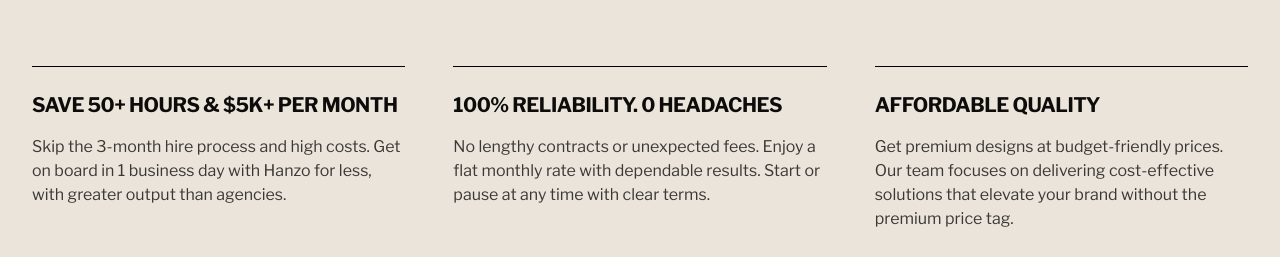
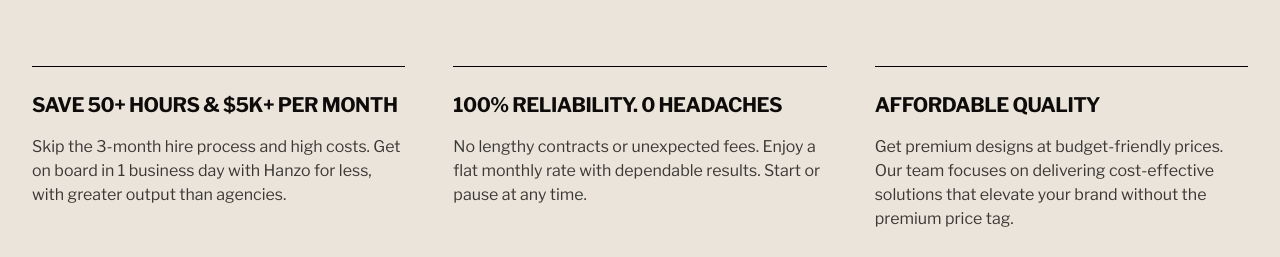
Before and after one commit to hanzoai/agency, a React (Vite) app: page / in a window 1280 px wide. Shown: the part 1884-2141 px from the top of the page. Built offline with nearby package versions, Linux system fonts and the light colour scheme.

Commit message:
Refactor text content
Remove "with clear terms" from a description.

```diff
--- a/src/components/WhyHanzo.tsx
+++ b/src/components/WhyHanzo.tsx
@@ -8,7 +8,7 @@
   },
   {
     title: "100% Reliability. 0 Headaches",
-    description: "No lengthy contracts or unexpected fees. Enjoy a flat monthly rate with dependable results. Start or pause at any time with clear terms."
+    description: "No lengthy contracts or unexpected fees. Enjoy a flat monthly rate with dependable results. Start or pause at any time."
   },
   {
     title: "Affordable Quality",
```
